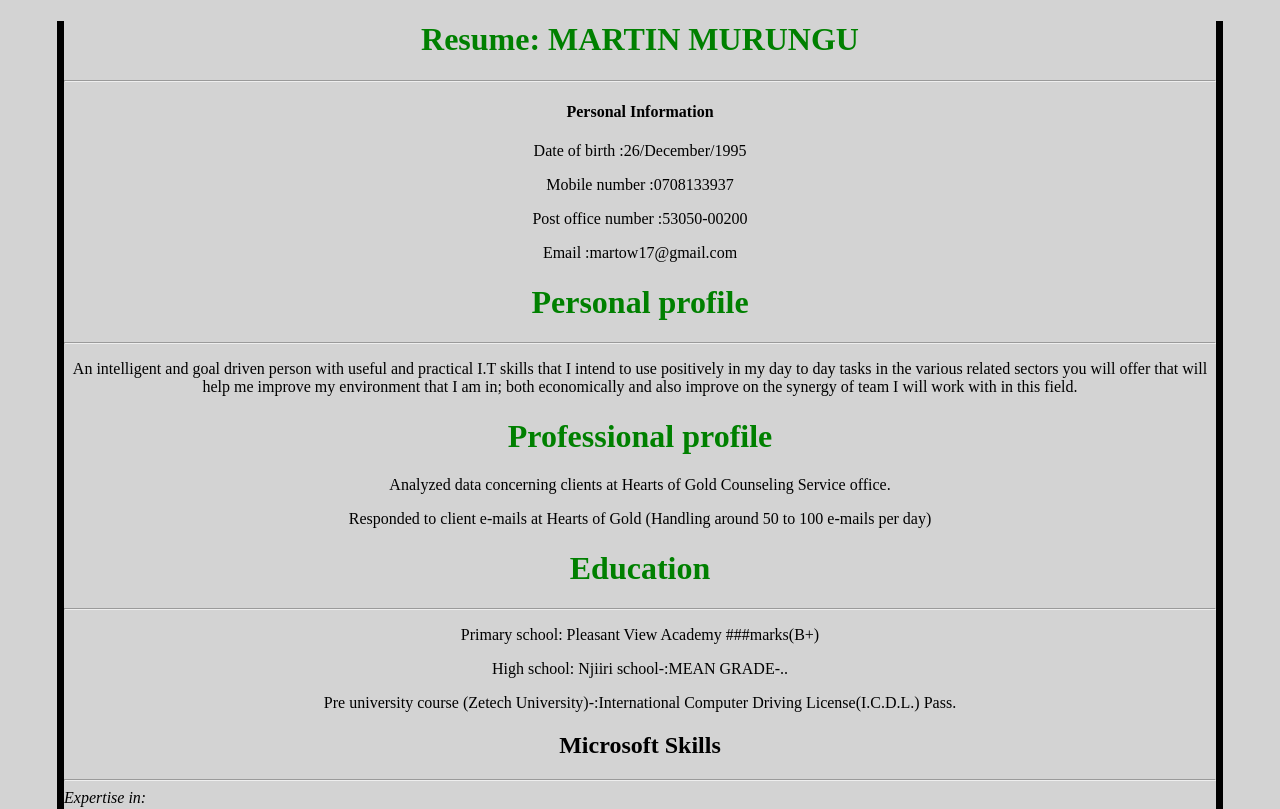
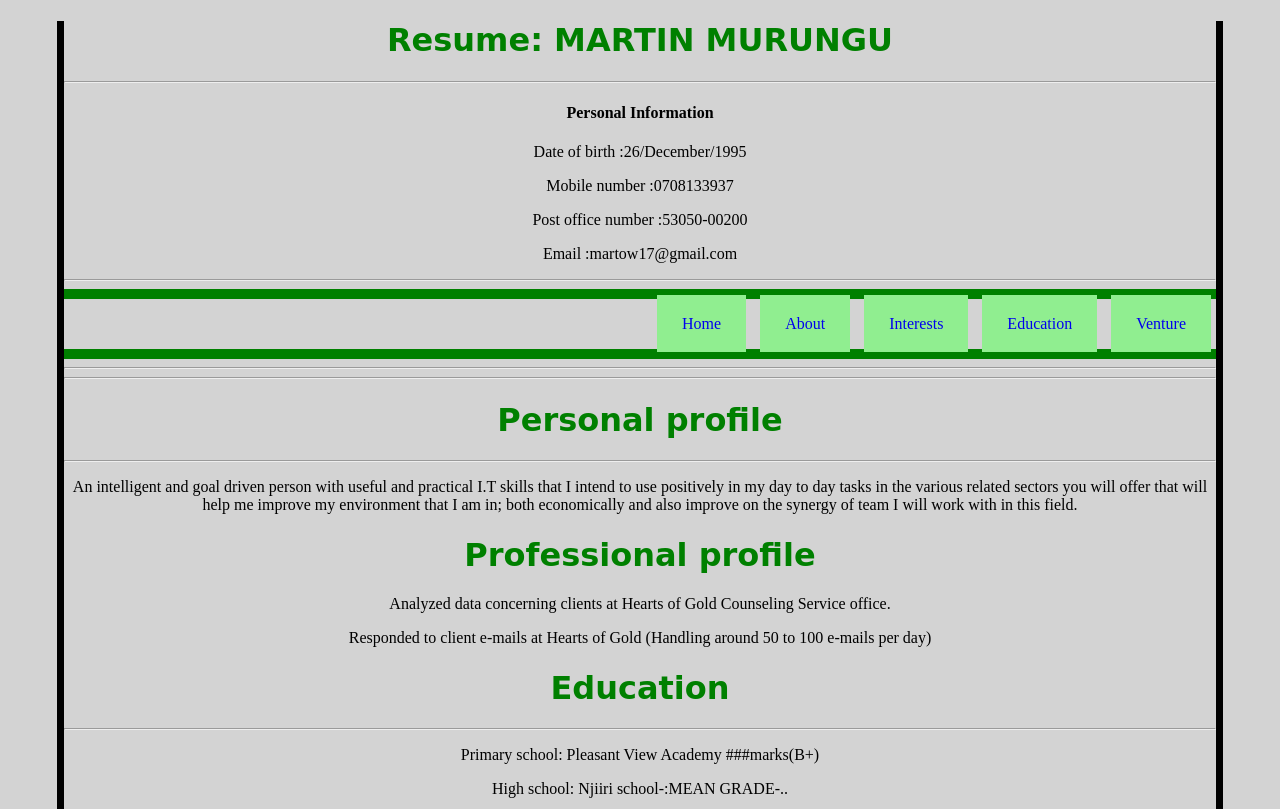
Before and after one commit to marto-k/CV, a plain HTML site: page index.html in a window 1280 px wide. Shown: the top 809 px of the page. Drawn offline with Linux system fonts and the light colour scheme; a web font is replaced by a local one.

Commit message:
add index

```diff
--- a/index.html
+++ b/index.html
@@ -1,18 +1,43 @@
  <!DOCTYPE html>
  <html>
+ <head>
  <title>Curriculum Vitae</title>
- <head>
+
+
  <link rel="stylesheet" href="styles.css"></link>
+ <link href='https://fonts.googleapis.com/css?family=Kelly+Slab' rel='stylesheet' type='text/css'>
+ <link href='https://fonts.googleapis.com/css?family=Playfair+Display+SC:400italic' rel='stylesheet' type='text/css'>
  </head>
  <body>
+
  <h1 align="center">Resume: MARTIN  MURUNGU</h1>
  <hr>
+
           <h4 align="center"> Personal Information</h4>
             <p align="center"> Date of birth           :26/December/1995</p>
             <p align="center"> Mobile number       :0708133937</p>
             <p align="center"> Post office number :53050-00200</p>
             <p align="center"> Email                         :martow17@gmail.com</p>
-
+<hr>
+      <header>
+      <div id="bar">
+      </div>
+         <div id="nav" align="right">
+             <nav>
+                 <ul>
+                     <li><a href="#home">Home</a></li>
+                     <li><a href="#about">About</a></li>
+                     <li><a href="#interests">Interests</a></li>
+                     <li><a href="#education">Education</a></li>
+                     <li><a href="#venture">Venture</a></li>
+                 </ul>
+             </nav>
+         </div>
+         <div id="bar">
+      </div>
+     </header>
+     <hr>
+     <hr>
 <h1 align="center">Personal profile</h1>
 <hr>
 <p align="center">An  intelligent and goal driven  person with useful and practical  I.T  skills that  I  intend to use positively in my day to day tasks in the various related sectors you will offer  that will help me improve my environment  that I am in; both economically and also improve on the synergy of team I will work with in this field.</p>
--- a/styles.css
+++ b/styles.css
@@ -9,4 +9,26 @@ body{
 h1{
   color:green;
   text-align:middle;
+  font-family: 'Kelly Slab', cursive;
 }
+h2{
+  font-family: 'Playfair Display SC', serif;
+}
+#nav li{
+  padding:5px;
+  display:inline;
+
+}
+#nav a{
+  padding:20px 25px;
+  background-color:lightgreen;
+  text-decoration:none;
+}
+#nav a:hover{
+  color:#000000;
+}
+#bar{
+  width:100%;
+  height:10px;
+  background:green;
+}
```
